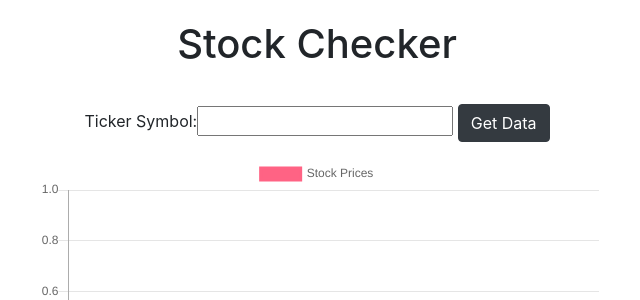
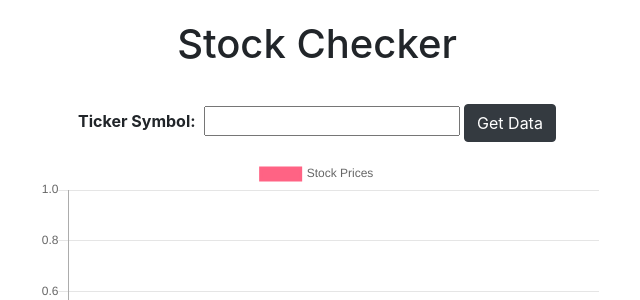
Before and after one commit to Pennylele/Stock-APP, a Django app: page / in a window 1280 px wide. Shown: the top 300 px of the page, without its empty margins (323-963 px from the left). Run offline with Django 3.2, Linux system fonts and the light colour scheme; some libraries are stand-ins or nearby versions.

Commit message:
making the ticker symbol more prominent

```diff
--- a/stock/static/stock/css/main.css
+++ b/stock/static/stock/css/main.css
@@ -28,3 +28,8 @@ body{
 	font-size: 1.3em;
 	color: #737373;
 }
+
+label{
+	font-weight: bold;
+	margin-right: 0.5em;
+}
```
